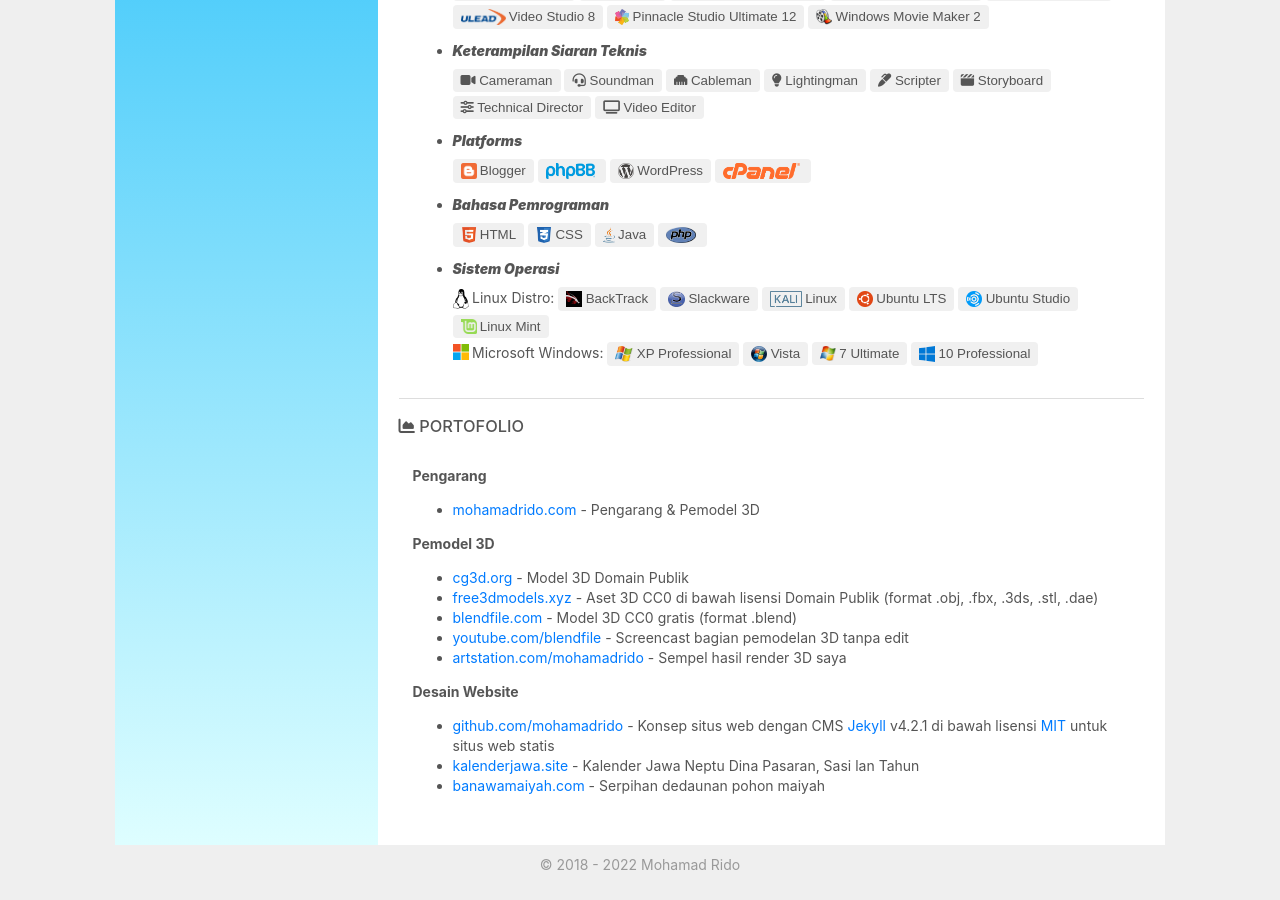
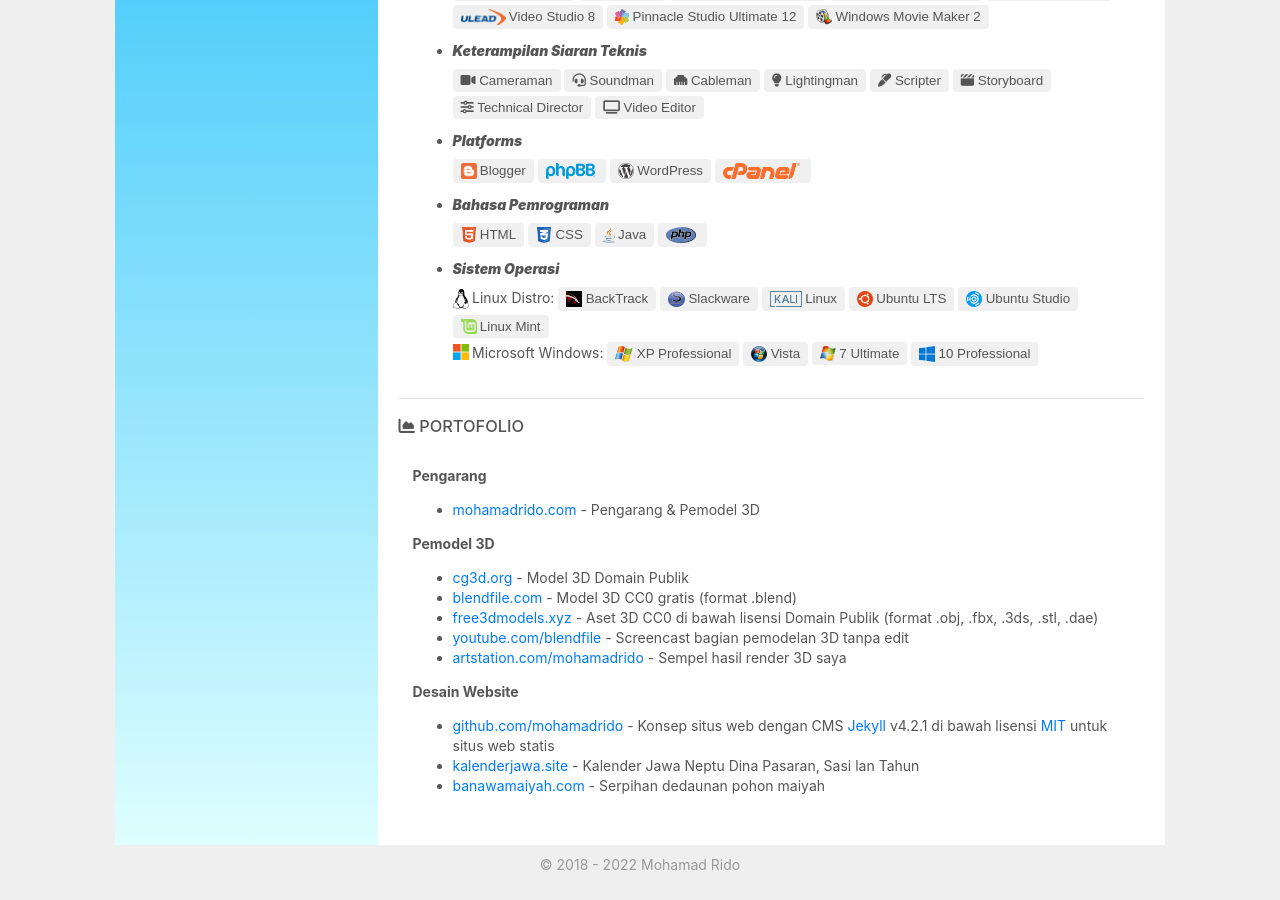
Before and after one commit to mohamadrido/about, a Jekyll site: the page built from id.html, in a window 1280 px wide and 900 px high, scrolled down 1587 px. Built offline with Jekyll 4.4.1, drawn with Linux system fonts in a browser that asks for light colours; nearby versions of some CDN libraries; part of the change alters nothing that is shown.

```diff
--- a/id.html
+++ b/id.html
@@ -134,8 +134,8 @@ layout: default
     <b>Pemodel 3D</b>
       <ul>
       <li><a href="https://cg3d.org">cg3d.org</a> - Model 3D Domain Publik</li>
+      <li><a href="https://blendfile.com">blendfile.com</a> - Model 3D CC0 gratis (format .blend)</li>
       <li><a href="https://free3dmodels.xyz">free3dmodels.xyz</a> - Aset 3D CC0 di bawah lisensi Domain Publik (format .obj, .fbx, .3ds, .stl, .dae)</li>
-      <li><a href="https://blendfile.com">blendfile.com</a> - Model 3D CC0 gratis (format .blend)</li>
       <li><a href="https://youtube.com/blendfile">youtube.com/blendfile</a> - Screencast bagian pemodelan 3D tanpa edit</li>
       <li><a href="https://artstation.com/mohamadrido">artstation.com/mohamadrido</a> - Sempel hasil render 3D saya</li>
       </ul>
```
